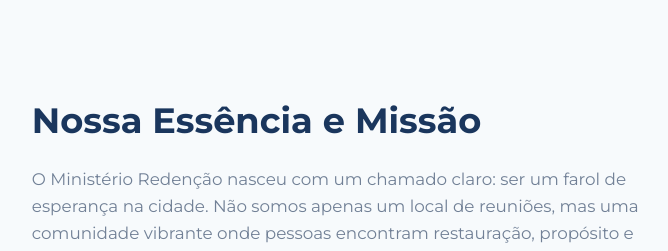
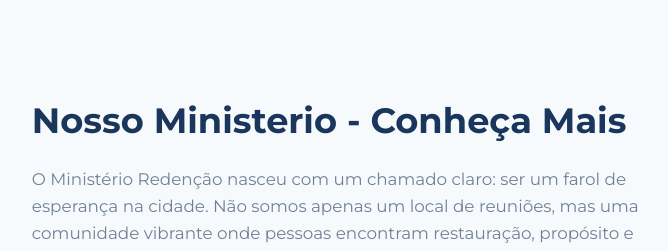
Before and after one commit to Diogo-Augusto14/igreja, a Django app: template template/index.html in a window 1280 px wide. Shown: the part 800-1051 px from the top of the page, without its empty margins (507-1175 px from the left). Run offline with Django 5.2, Linux system fonts and the light colour scheme; the template is opened without the code that fills it, so the values that code supplies are empty; some libraries are stand-ins or nearby versions.

Commit message:
Mudei o h2

```diff
--- a/template/index.html
+++ b/template/index.html
@@ -50,7 +50,7 @@
                     <img src="https://via.placeholder.com/800x800/E2E8F0/2C5282?text=Foto+Igreja" alt="Nossa igreja reunida">
                 </div>
                 <div class="social-text">
-                    <h2>Nossa Essência e Missão</h2>
+                    <h2>Nosso Ministerio - Conheça Mais </h2>
                     <p>O Ministério Redenção nasceu com um chamado claro: ser um farol de esperança na cidade. Não somos apenas um local de reuniões, mas uma comunidade vibrante onde pessoas encontram restauração, propósito e uma família espiritual.</p>
                     <p>Nossa visão é fundamentada no amor prático. Cremos que a verdadeira espiritualidade se reflete na forma como tratamos o próximo, como acolhemos os feridos e como celebramos juntos as vitórias da vida.</p>
                     <a href="#lideranca" class="btn-text">Conheça nossa liderança <i class="fas fa-arrow-right"></i></a>
```
